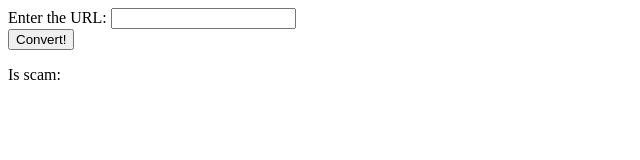
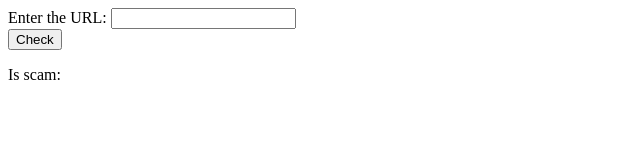
Before and after one commit to shinyfinder/nitroCheck, a plain HTML site: page index.html in a window 1280 px wide. Shown: the full height of the page, 0-640 px from the left. Drawn offline with Linux system fonts and the light colour scheme.

Commit message:
rename button

```diff
--- a/index.html
+++ b/index.html
@@ -236,7 +236,7 @@
 		<input type="text" name="urlIn" id="urlIn">
 
 		<br />
-		<button type="button" onclick="scamCheck()">Convert!</button>
+		<button type="button" onclick="scamCheck()">Check</button>
 	</form>
 </body>
 
```
